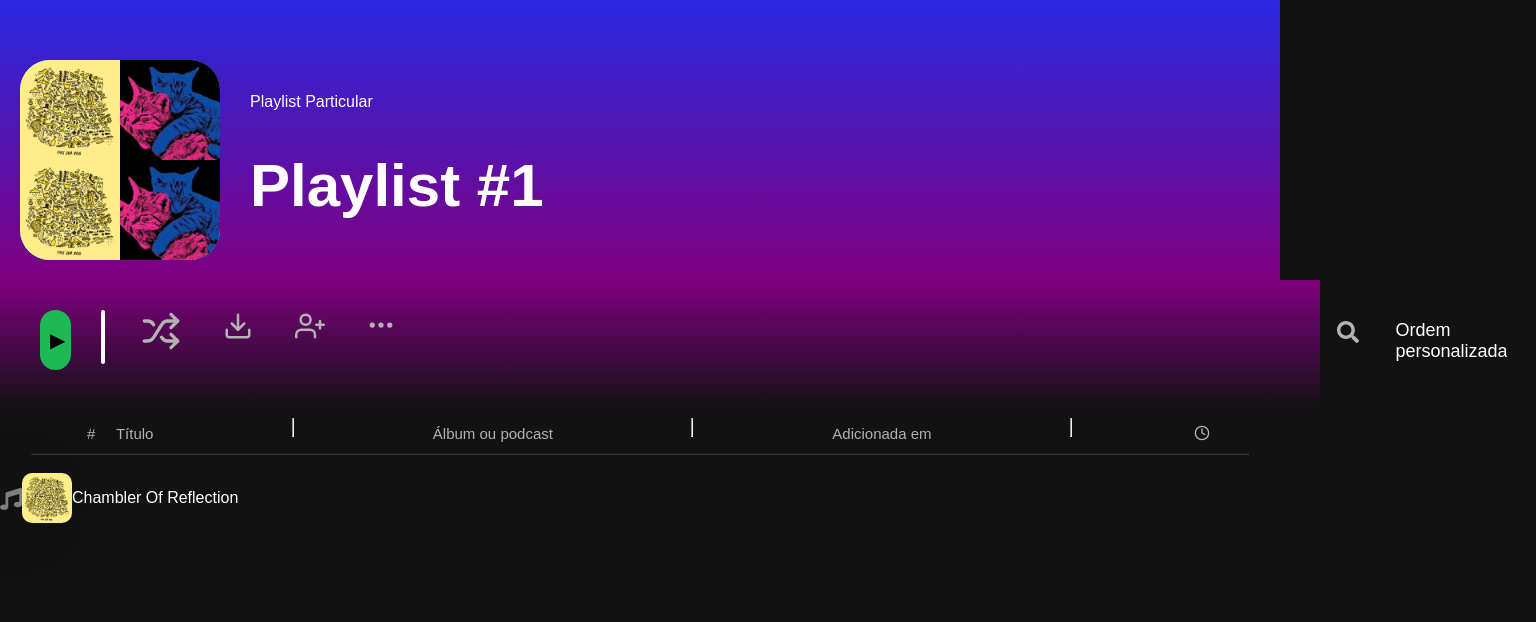
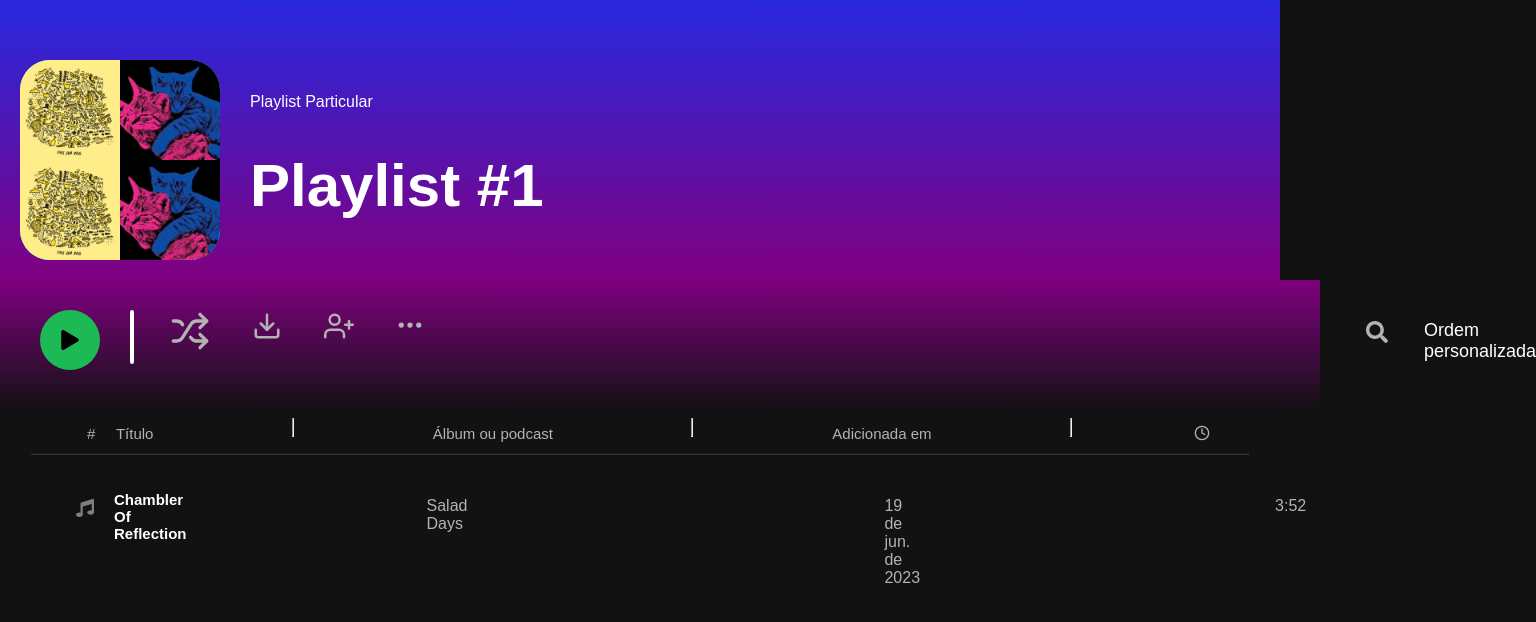
Before and after one commit to arthurreispolini/Apps-Assigment, a React (Vite) app in the folder meu-projeto-react/: page /playlist in a window 1280 px wide. Shown: the top 622 px of the page, 1536 px wide, since content can reach past the window. Built offline with nearby package versions, Linux system fonts and the light colour scheme.

Commit message:
versão pronta, porem não está 100% concluída

```diff
--- a/meu-projeto-react/src/Playlist.css
+++ b/meu-projeto-react/src/Playlist.css
@@ -97,8 +97,6 @@
     color: #fff;
     transform: scale(1.05);
 }
-
-
 .botao-download.baixado {
     background-color: #1db954;
 }
@@ -190,30 +188,34 @@ icone-relogio{
     font-size: 16px;
     color: #b3b3b3;
 }
-
 .cardmusic{
     width: 100%;
     height: 70px;
     display: flex;
     justify-content: flex-start;
-    align-items: center;
+    border-radius: 5px;
+}
+.cardmusic:hover{
+    background-color: #2c2a2a;
 }
 .capa-padrao {
     width: 22px;
-    height: 20px;
+    height: 18px;
     color: #ffffff;
     box-shadow: 0 4px 60px rgba(0,0,0,.5);
+    margin-left: 76px;
+    margin-top: 18px;
 }
-
 .capa-padrao svg {
     color: #7f7f7f;
-    font-size: 22px;
+    font-size: 18px;
 }
 .musiccard{
     border-radius: 10px;
     width: 50px;
     height: 50px;
     overflow: hidden;
+    margin-left: 10px;
 }
 .musiccard img{
     object-fit: cover;
@@ -222,4 +224,20 @@ icone-relogio{
 }
 .pcardmusic{
     color: #fff;
+    font-weight: bold;
+    font-size: 15px;
+    margin-left: 10px;
+    margin-top: 10px;
 }
+.psla1{
+    color: #b3b3b3 ;
+    margin-left: 240px;
+}
+.psla2{
+    color: #b3b3b3 ;
+    margin-left: 417px;
+}
+.psla3{
+    color: #b3b3b3 ;
+    margin-left: 355px;
+}
--- a/meu-projeto-react/src/Playlist.jsx
+++ b/meu-projeto-react/src/Playlist.jsx
@@ -1,4 +1,4 @@
-import { useState } from 'react'
+import { useState, useRef } from 'react'
 import reactLogo from './assets/react.svg'
 import viteLogo from './assets/vite.svg'
 import heroImg from './assets/hero.png'
@@ -12,12 +12,30 @@ import { BsThreeDots } from 'react-icons/bs'
 import { FaSearch } from 'react-icons/fa'
 import { LuClock } from 'react-icons/lu'
 import { FaMusic } from 'react-icons/fa'
+import { FaPlay, FaPause } from 'react-icons/fa';
+import chambler from './chambler.mp3'
 
 function Playlist() {
    const[play2, setPlay2] = useState(false)
    const [shuffle, setShuffle] = useState(false)
    const [baixado, setBaixado] = useState(false)
+   const [baixado2, setBaixado2] = useState(false)
+  const [tocando, setTocando] = useState(false);
+  const audioRef = useRef(null);
+
+  const urlMusica =chambler;
+
+  const alternarPlay = () => {
+    if (tocando) {
+      audioRef.current.pause();
+    } else {
+      audioRef.current.play();
+    }
+    setTocando(!tocando);
+  };
+
   return (
+
     <div className='pae1'>
       <div className='colorheader'>
 <div className='headerimg'>
@@ -32,9 +50,12 @@ function Playlist() {
      </div>
     </div>
     <div className='antes_da_playlist'>
-      <button className='playalbum2'
-      onClick={() => setPlay2(!play2)} > <span className='spanalbum2'>{play2 ? '⏸' : '▶'}</span>
+      <div className="container-playlist">
+      <audio ref={audioRef} src={urlMusica} />
+      <button className="playalbum2" onClick={alternarPlay}>
+        {tocando ? <FaPause /> : <FaPlay />}
       </button>
+    </div>
       <div className='quadrodamusica'>
         <img src={Marco} alt="foto" />
       </div>
@@ -83,6 +104,7 @@ function Playlist() {
 </span>
     </div>
     <hr className='hrfora' />
+    <br />
     <div className='cardmusic'>
 <div className="capa-padrao">
   <FaMusic />
@@ -91,6 +113,9 @@ function Playlist() {
   <img src={Marco} alt="foto" />
 </div>
 <p className='pcardmusic'>Chambler Of Reflection</p>
+<p className='psla1'> Salad Days</p>
+<p className='psla2'> 19 de jun. de 2023</p>
+<p className='psla3'>3:52</p>
 </div>
     </div>
   )
```
Also changed, not shown: 1 other file (tests, documents, lock files or other folders).
